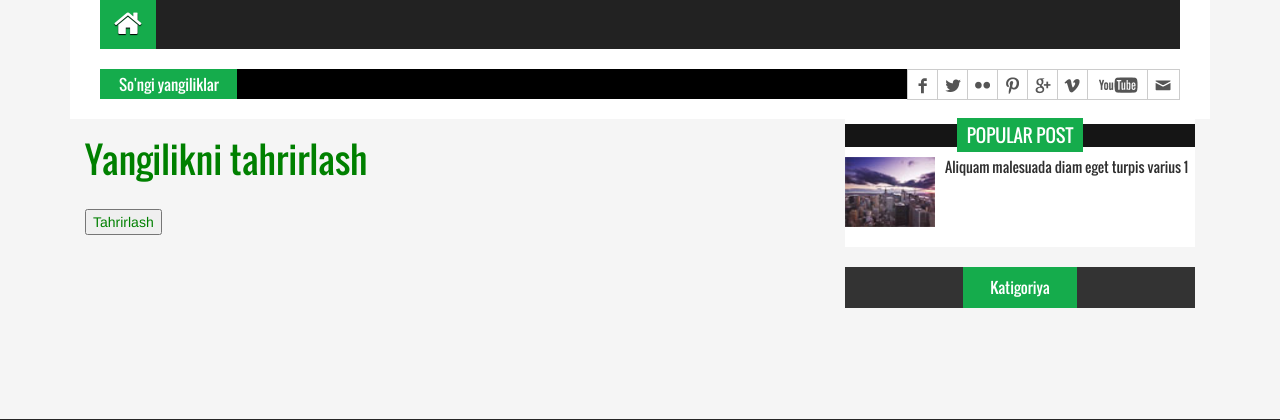
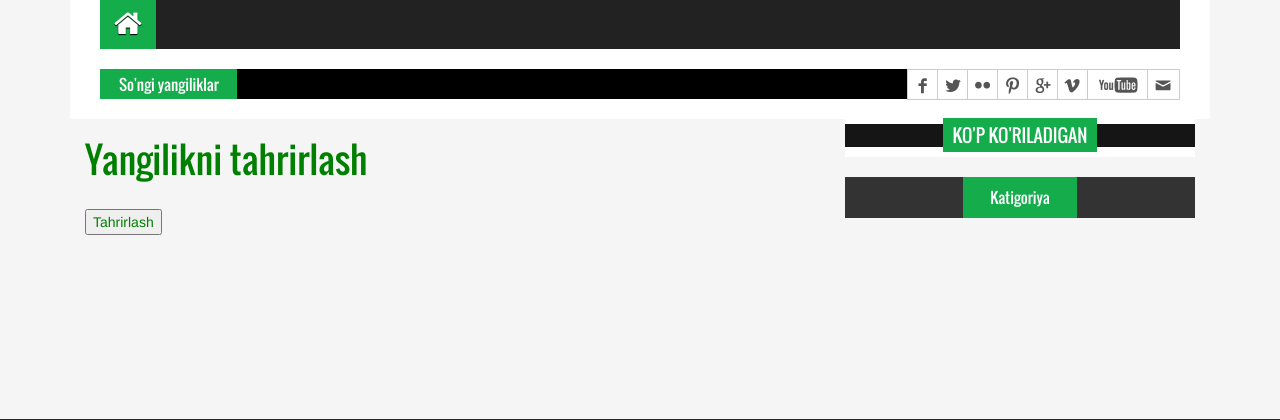
Before and after one commit to Sardorbek022/Yangiliklar, a Django app: template templates/crud/news_edit.html in a window 1280 px wide. Shown: the part 171-591 px from the top of the page. Run offline with Django 5.2, Linux system fonts and the light colour scheme; the template is opened without the code that fills it, so the values that code supplies are empty; some libraries are stand-ins or nearby versions.

Commit message:
added the number of most viewed posts and comments

```diff
--- a/templates/news/base.html
+++ b/templates/news/base.html
@@ -98,14 +98,16 @@
 <div class="col-lg-4 col-md-4 col-sm-4">
     <aside class="right_content">
       <div class="single_sidebar" style="background-color: rgb(255, 255, 255);">
-        <h2><span>Popular Post</span></h2>
+        <h2><span>Ko'p ko'riladigan</span></h2>
         <ul class="spost_nav">
 
-          <li>
-            <div class="media wow fadeInDown"> <a href="pages/single_page.html" class="media-left"> <img alt="" src="{% static 'news/images/post_img1.jpg' %}"> </a>
-              <div class="media-body"> <a href="pages/single_page.html" class="catg_title"> Aliquam malesuada diam eget turpis varius 1</a> </div>
-            </div>
-          </li>
+          {% for popular_post in popular_posts %}
+            <li>
+              <div class="media wow fadeInDown"> <a href="{{ popular_post.get_absolute_url }}" class="media-left"> <img alt="" src="{{popular_post.image.url}}"> </a>
+                <div class="media-body"> <a href="{{ popular_post.get_absolute_url }}" class="catg_title">{{popular_post.title | truncatewords:7}}</a> </div>
+              </div>
+            </li>
+          {% endfor %}
 
         </ul>
       </div>
--- a/templates/news/news_detail.html
+++ b/templates/news/news_detail.html
@@ -84,6 +84,7 @@
             {% endif %}
 
             <div class="related_post">
+              <h4 style="color: green;">Izohlar soni: {{comment_count}}</h4>
               {% for comment in comments %}
                 <p class="font-weight-bold">
                   {{comment.user}}
```
Also changed, not shown: news/context_processor.py (+13 -3 lines), news/views.py (+5 -4 lines).
